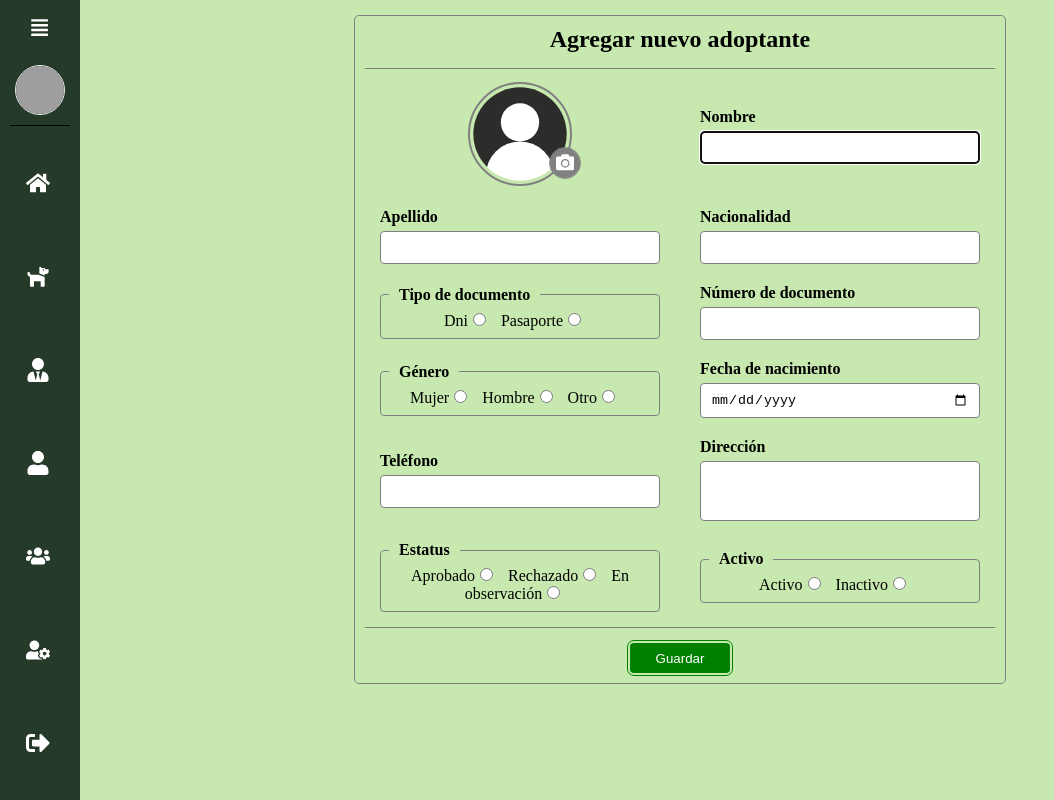
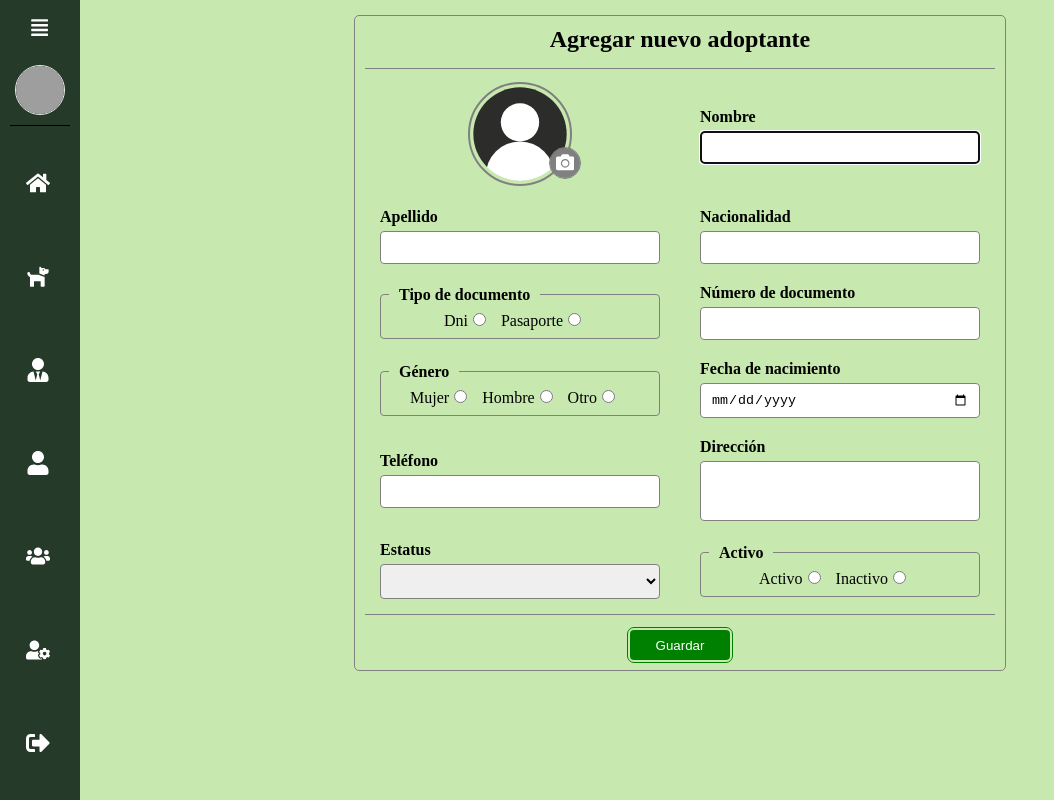
Before and after one commit to AshkoreDev/one-chance, a React (Vite) app: page /adopters in a window 1280 px wide. Shown: the whole page, without its empty margins (0-1054 px from the left). Built offline with nearby package versions, Linux system fonts and the light colour scheme; grey boxes are pictures that could not be loaded.

Commit message:
Fixed adopter modal

```diff
--- a/src/pages/adopters/components/AdopterModal.jsx
+++ b/src/pages/adopters/components/AdopterModal.jsx
@@ -5,7 +5,7 @@ import { Modal, ImageContainer, InputGroup, ButtonContainer } from './../../styl
 
 import userDefault from './../../../assets/user-default.svg';
 
-function PetModal({ title, create }) {
+function AdopterModal({ title, create }) {
 
 	const [image, setImage] = useState(userDefault);
 
@@ -92,17 +92,15 @@ function PetModal({ title, create }) {
 					<textarea id="address" name="address"></textarea>
 				</InputGroup>
 
-				<fieldset>
-					<legend>Estatus</legend>
-					<div>
-						<label htmlFor="activo">Aprobado</label>
-						<input type="radio" id="activo" name="status" value="A"/>
-						<label htmlFor="inactivo">Rechazado</label>
-					 	<input type="radio" id="inactivo" name="status" value="R"/>
-					 	<label htmlFor="inactivo">En observación</label>
-					 	<input type="radio" id="inactivo" name="status" value="O"/>
-					</div>
-				</fieldset>
+				<InputGroup>
+					<label htmlFor="status">Estatus</label>
+					<select name="status" id="status">
+						<option></option>
+						<option value="A">Aprobado</option>
+						<option value="R">Rechazado</option>
+						<option value="O">En observación</option>
+					</select>
+				</InputGroup>
 
 				<fieldset>
 					<legend>Activo</legend>
@@ -129,4 +127,4 @@ function PetModal({ title, create }) {
 	);
 };
 
-export default PetModal;
+export default AdopterModal;
```
